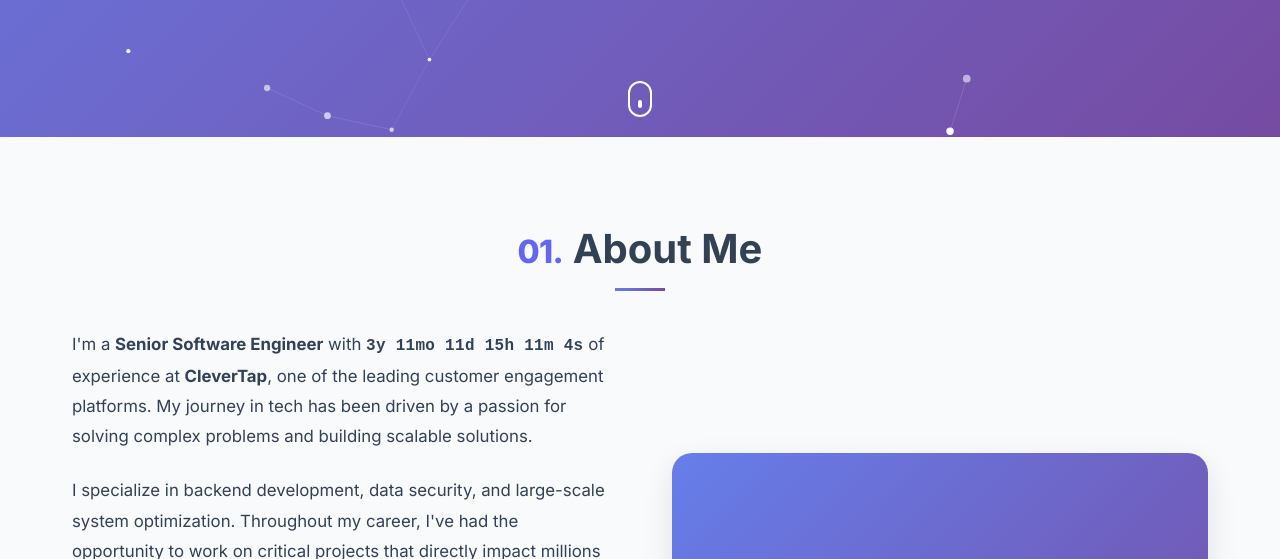
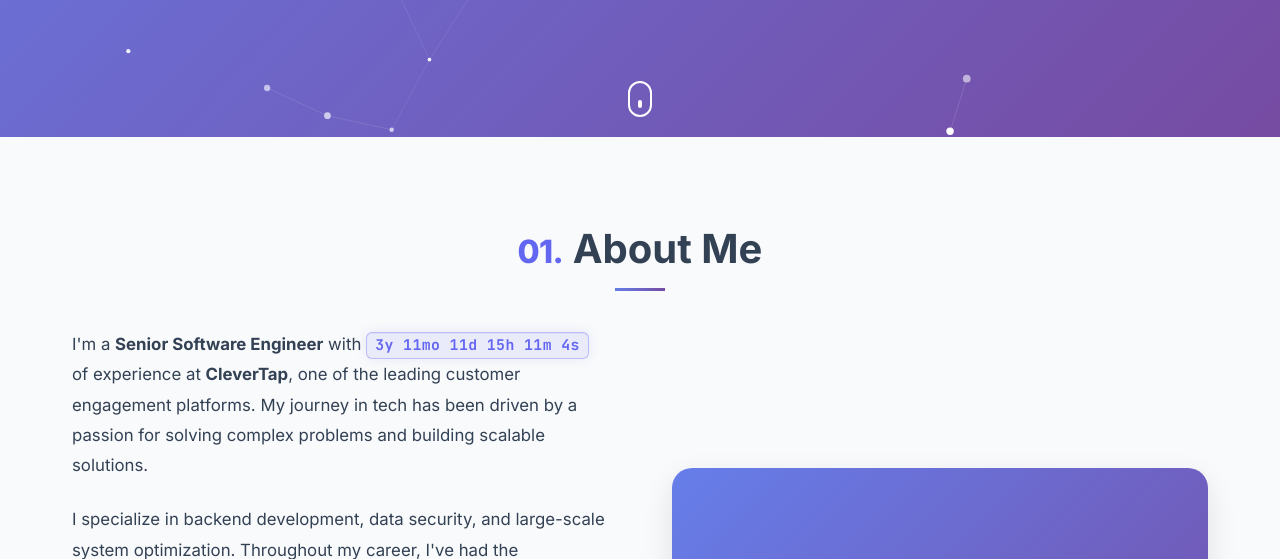
Before and after one commit to deepakharol/portfolio, a website: page index.html in a window 1280 px wide. Shown: the part 663-1222 px from the top of the page. Drawn offline with Linux system fonts and the light colour scheme; animation ran at ten frames a second.

Commit message:
Style live experience counter as a glowing badge with JetBrains Mono font
Counter now renders as a frosted-glass pill with subtle glow on the hero
(white) and a purple-tinted variant in the About section.

Co-Authored-By: Claude Sonnet 4.6 <noreply@anthropic.com>

```diff
--- a/assets/css/style-sections.css
+++ b/assets/css/style-sections.css
@@ -53,6 +53,13 @@
     font-size: 1.05rem;
     line-height: 1.8;
     color: var(--text-color);
+}
+
+.about-text .exp-counter {
+    background: rgba(99, 102, 241, 0.1);
+    border-color: rgba(99, 102, 241, 0.35);
+    color: var(--primary-color);
+    box-shadow: 0 0 12px rgba(99, 102, 241, 0.12), inset 0 1px 0 rgba(99,102,241,0.1);
 }
 
 .about-highlights {
--- a/assets/css/style.css
+++ b/assets/css/style.css
@@ -265,11 +265,20 @@ body {
 }
 
 .exp-counter {
-    font-family: 'Courier New', monospace;
+    font-family: 'JetBrains Mono', 'Courier New', monospace;
     font-weight: 700;
-    font-size: 0.95em;
-    letter-spacing: 0.02em;
+    font-size: 0.88em;
+    letter-spacing: 0.03em;
     white-space: nowrap;
+    display: inline-block;
+    background: rgba(255, 255, 255, 0.15);
+    border: 1px solid rgba(255, 255, 255, 0.35);
+    border-radius: 6px;
+    padding: 0.1em 0.55em 0.15em;
+    color: #fff;
+    box-shadow: 0 0 14px rgba(255, 255, 255, 0.18), inset 0 1px 0 rgba(255,255,255,0.2);
+    vertical-align: baseline;
+    line-height: 1.5;
 }
 
 .hero-buttons {
--- a/index.html
+++ b/index.html
@@ -26,7 +26,7 @@
     <link rel="stylesheet" href="assets/css/style.css">
     <link rel="stylesheet" href="assets/css/style-sections.css">
     <link rel="stylesheet" href="https://cdnjs.cloudflare.com/ajax/libs/font-awesome/6.4.0/css/all.min.css">
-    <link href="https://fonts.googleapis.com/css2?family=Inter:wght@300;400;500;600;700;800&display=swap"
+    <link href="https://fonts.googleapis.com/css2?family=Inter:wght@300;400;500;600;700;800&family=JetBrains+Mono:wght@600;700&display=swap"
         rel="stylesheet">
 </head>
 
```
